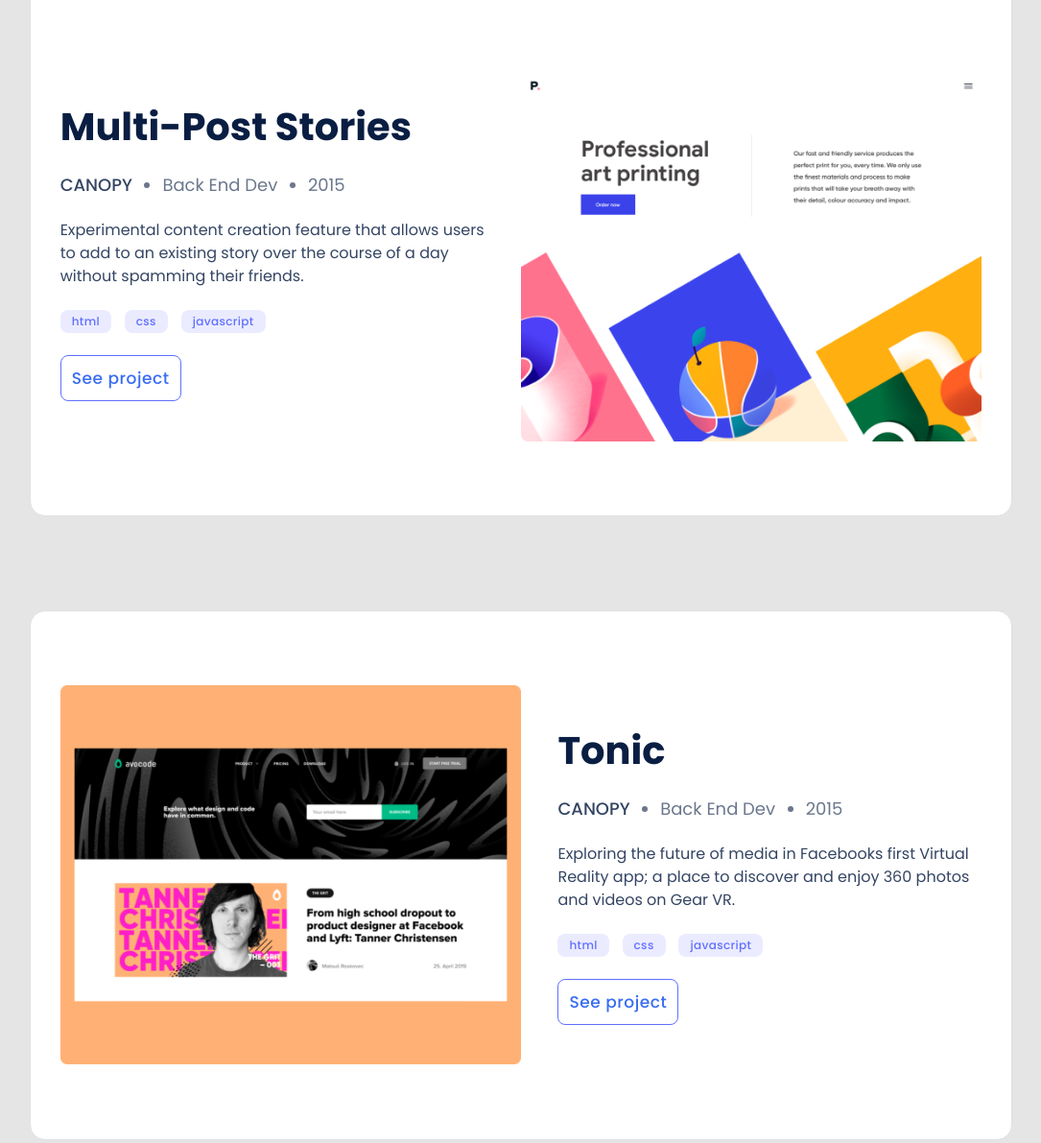
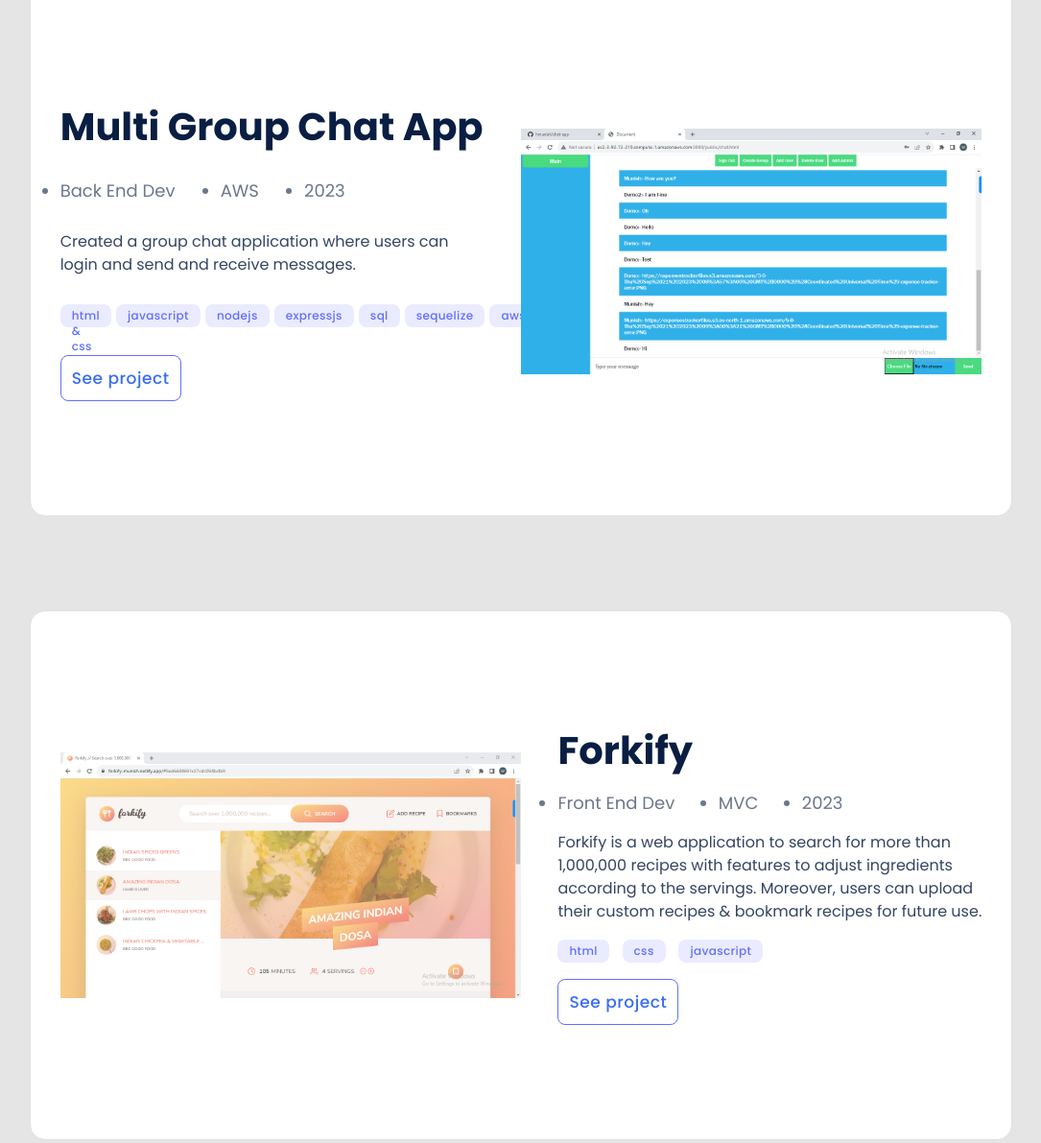
Before and after one commit to hmunish/portfolio, a website: page index.html in a window 1280 px wide. Shown: the part 1676-2867 px from the top of the page at 96% size, without its empty margins (97-1182 px from the left). Drawn offline with Linux system fonts and the light colour scheme.

Commit message:
Add projects info

```diff
--- a/script.js
+++ b/script.js
@@ -11,52 +11,65 @@
 const workData = [
   {
     id: 1,
-    img: 'images/work-1.png',
-    title: 'Tonic',
-    description: 'A daily selection of privately personalized reads; no accounts or sign-ups required.',
-    modalDescription: 'Lorem Ipsum is simply dummy text of the printing and typesetting industry. Lorem Ipsum has been the industrys standard dummy text ever since the 1500s, when an unknown printer took a galley of type and scrambled it to make a type specimen book. It has survived not only five centuries, but also the leap into electronic typesetting, remaining essent',
-    tags: ['Canopy', 'Back End Dev', 2015],
+    img: 'images/project-1.PNG',
+    title: 'Mapty',
+    description:
+      "Mapty is an application to display workouts on the map & stores them on the browser's local storage for future reference. It's built using HTML5, CSS3, JavaScript & Leaflet library.",
+    modalDescription:
+      "Mapty is an application to display workouts on the map & stores them on the browser's local storage for future reference. It's built using HTML5, CSS3, JavaScript & Leaflet library.",
+    tags: ['Front End Dev', 'Leaflet', 2023],
     technologies: ['HTML', 'CSS', 'JavaScript'],
-    modalTechnologies: ['HTML', 'CSS', 'JavaScript', 'Ruby', 'Bootstrap'],
-    liveUrl: 'index.html',
-    sourceUrl: 'index.html',
+    liveUrl: 'https://munish-mapty.netlify.app/',
+    sourceUrl: 'https://github.com/hmunish/mapty',
   },
   {
     id: 2,
-    img: 'images/work-2.png',
-    title: 'Multi-Post Stories',
-    description: 'Experimental content creation feature that allows users to add to an existing story over the course of a day without spamming their friends.',
-    modalDescription: 'Lorem Ipsum is simply dummy text of the printing and typesetting industry. Lorem Ipsum has been the industrys standard dummy text ever since the 1500s, when an unknown printer took a galley of type and scrambled it to make a type specimen book. It has survived not only five centuries, but also the leap into electronic typesetting, remaining essent',
-    tags: ['Facebook', 'Back End Dev', 2015],
-    technologies: ['HTML', 'CSS', 'JavaScript'],
-    modalTechnologies: ['HTML', 'CSS', 'JavaScript', 'Ruby', 'Bootstrap'],
-    liveUrl: 'index.html',
-    sourceUrl: 'index.html',
+    img: 'images/project-2.PNG',
+    title: 'Multi Group Chat App',
+    description:
+      'Created a group chat application where users can login and send and receive messages.',
+    modalDescription:
+      'Created a group chat application where users can login and send and receive messages.',
+    tags: ['Back End Dev', 'AWS', 2023],
+    technologies: [
+      'HTML & CSS',
+      'JavaScript',
+      'NodeJS',
+      'ExpressJS',
+      'SQL',
+      'Sequelize',
+      'AWS',
+    ],
+    liveUrl:
+      'http://ec2-3-92-72-210.compute-1.amazonaws.com:3000/public/signup.html',
+    sourceUrl: 'https://github.com/hmunish/chat-app',
   },
   {
     id: 3,
-    img: 'images/work-3.png',
-    title: 'Tonic',
-    description: 'Exploring the future of media in Facebooks first Virtual Reality app; a place to discover and enjoy 360 photos and videos on Gear VR.',
-    modalDescription: 'Lorem Ipsum is simply dummy text of the printing and typesetting industry. Lorem Ipsum has been the industrys standard dummy text ever since the 1500s, when an unknown printer took a galley of type and scrambled it to make a type specimen book. It has survived not only five centuries, but also the leap into electronic typesetting, remaining essent',
-    tags: ['Facebook', 'Back End Dev', 2015],
+    img: 'images/project-3.PNG',
+    title: 'Forkify',
+    description:
+      'Forkify is a web application to search for more than 1,000,000 recipes with features to adjust ingredients according to the servings. Moreover, users can upload their custom recipes & bookmark recipes for future use.',
+    modalDescription:
+      'Forkify is a web application to search for more than 1,000,000 recipes with features to adjust ingredients according to the servings. Moreover, users can upload their custom recipes & bookmark recipes for future use.',
+    tags: ['Front End Dev', 'MVC', 2023],
     technologies: ['HTML', 'CSS', 'JavaScript'],
-    modalTechnologies: ['HTML', 'CSS', 'JavaScript', 'Ruby', 'Bootstrap'],
-    liveUrl: 'index.html',
-    sourceUrl: 'index.html',
+    liveUrl: 'https://forkify-munish.netlify.app/',
+    sourceUrl: 'https://github.com/hmunish/forkify',
   },
 
   {
     id: 4,
-    img: 'images/work-4.png',
-    title: 'Multi-Post Stories',
-    description: 'A smart assistant to make driving more safe, efficient, and fun by unlocking your most expensive computer: your car.',
-    modalDescription: 'Lorem Ipsum is simply dummy text of the printing and typesetting industry. Lorem Ipsum has been the industrys standard dummy text ever since the 1500s, when an unknown printer took a galley of type and scrambled it to make a type specimen book. It has survived not only five centuries, but also the leap into electronic typesetting, remaining essent',
-    tags: ['Uber', 'Lead Developer', 2018],
+    img: 'images/project-4.PNG',
+    title: 'Tic Tac Toe',
+    description:
+      'Tic_Tac_Toe is a game which can be played against the computer or with any other human player. Player needs to draw a squence 3 X or 0 as per the turn in rows/columns/diagonally before the opponent. Each player takes turn alternatively until game is drawn.',
+    modalDescription:
+      'Tic_Tac_Toe is a game which can be played against the computer or with any other human player. Player needs to draw a squence 3 X or 0 as per the turn in rows/columns/diagonally before the opponent. Each player takes turn alternatively until game is drawn',
+    tags: ['Front End Dev', 'MVC', 2023],
     technologies: ['HTML', 'CSS', 'JavaScript'],
-    modalTechnologies: ['HTML', 'CSS', 'JavaScript', 'Ruby', 'Bootstrap'],
-    liveUrl: 'index.html',
-    sourceUrl: 'index.html',
+    liveUrl: 'https://tictactoe-munish.netlify.app/',
+    sourceUrl: 'https://github.com/hmunish/tic-tac-toe/',
   },
 ];
 // Adding work cards function
@@ -68,6 +81,11 @@
       techs += `<li class="work_tech_stack">${j}</li>`;
     });
 
+    let tags = '';
+    i.tags.forEach((i) => {
+      tags += `<li class="work_tags">${i}</li>`;
+    });
+
     const workCard = `<div class="work_card">
 <div class="work_card_wrapper work_${i.id}">
   <img src="${i.img}" alt="Work ${i.id}" class="work_img" />
@@ -75,9 +93,7 @@
   <div class="work_card_content_wrapper">
     <h3 class="work_title">${i.title}</h3>
     <ul class="work_tags">
-      <li class="work_tags main_tag">Canopy</li>
-      <li class="work_tags">Back End Dev</li>
-      <li class="work_tags">2015</li>
+    ${tags}
     </ul>
     <p class="work_description">
       ${i.description}
@@ -108,8 +124,12 @@
 
 function addModal(obj) {
   let techStacks = '';
-  obj.modalTechnologies.forEach((i) => {
+  obj.technologies.forEach((i) => {
     techStacks += `<li class="work_tech_stack">${i}</li>`;
+  });
+  let tags = '';
+  obj.tags.forEach((i) => {
+    tags += `<li class="work_tags">${i}</li>`;
   });
   const modalHtml = `
   <div class="work_modal_wrapper">
@@ -119,9 +139,7 @@
                 <img src="images/close-icon.png" class="modal_close_icon" alt="Close">
               </div>
               <ul class="work_tags">
-                <li class="work_tags main_tag">Canopy</li>
-                <li class="work_tags">Back End Dev</li>
-                <li class="work_tags">2015</li>
+                ${tags}
               </ul>
             </div>
             <img src="images/work-${obj.id}.png" alt="Work ${obj.id}" class="work_img"/>
--- a/style.css
+++ b/style.css
@@ -722,19 +722,19 @@
   }
 
   .work_img_wrapper.work_1 {
-    background-image: url(images/desktop-work-1.png);
+    background-image: url(images/project-1.PNG);
   }
 
   .work_img_wrapper.work_2 {
-    background-image: url(images/desktop-work-2.png);
+    background-image: url(images/project-2.PNG);
   }
 
   .work_img_wrapper.work_3 {
-    background-image: url(images/desktop-work-3.png);
+    background-image: url(images/project-3.PNG);
   }
 
   .work_img_wrapper.work_4 {
-    background-image: url(images/desktop-work-4.png);
+    background-image: url(images/project-4.PNG);
   }
 
   .work_card_content_wrapper {
```
Also changed, not shown: images/project-1.PNG (added), images/project-2.PNG (added), images/project-3.PNG (added), images/project-4.PNG (added).
